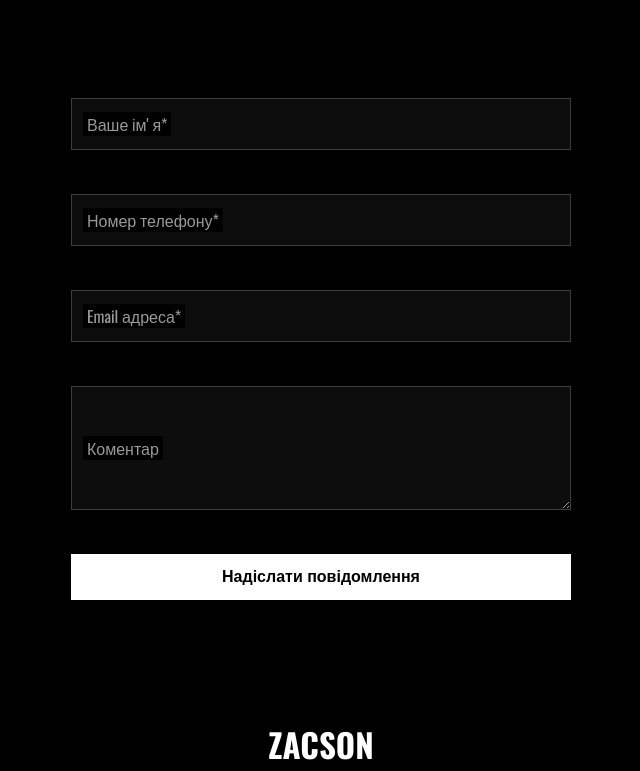
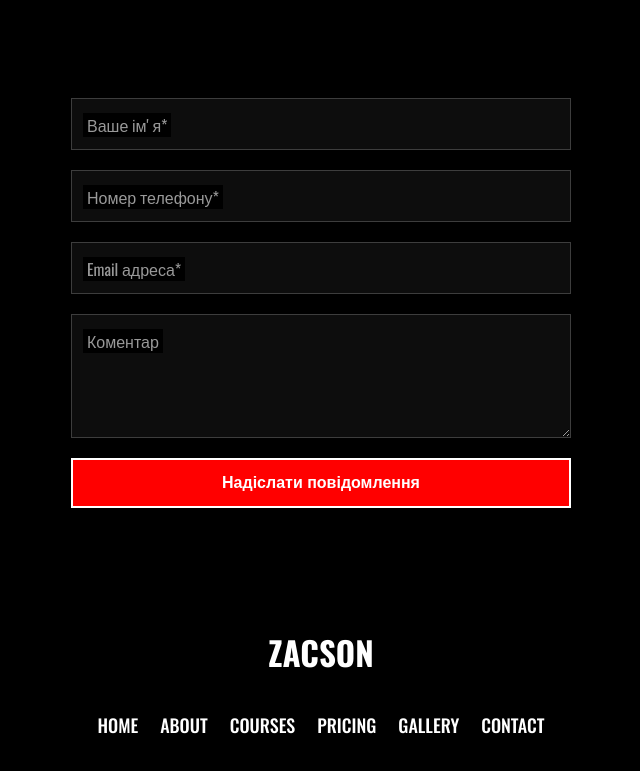
Before and after one commit to Ssovelich/Zacson-Website, a Next.js app: page /message in a window 1280 px wide. Shown: the part 452-1223 px from the top of the page, without its empty margins (319-959 px from the left). Built offline with nearby package versions, Linux system fonts and the light colour scheme.

Commit message:
fix styles form

```diff
--- a/src/components/MessageForm/MessageForm.module.css
+++ b/src/components/MessageForm/MessageForm.module.css
@@ -6,41 +6,33 @@
   margin: 0 auto;
   width: 100%;
 }
-
 .inputGroup {
   position: relative;
   display: flex;
   flex-direction: column;
-  margin-bottom: 24px;
 }
-
 .input {
   width: 100%;
   padding: 16px 12px;
   border: 1px solid rgba(255, 255, 255, 0.2);
   background-color: rgba(255, 255, 255, 0.05);
   color: white;
-
   font-size: 16px;
   outline: none;
   transition: border 0.2s, background-color 0.2s;
 }
-
 .textarea {
   resize: vertical;
   min-height: 120px;
 }
-
 .input:focus {
   border-color: rgba(255, 255, 255, 0.4);
   background-color: rgba(255, 255, 255, 0.08);
 }
-
 .label {
   position: absolute;
   left: 12px;
-  top: 50%;
-  transform: translateY(-50%);
+  top: 15px;
   color: rgba(255, 255, 255, 0.6);
   font-size: 16px;
   pointer-events: none;
@@ -48,37 +40,34 @@
   background: black;
   padding: 0 4px;
 }
-
 .filled + .label,
 .input:focus + .label {
-  top: -8px;
+  top: -17px;
   font-size: 12px;
   color: white;
 }
-
 .button {
-  background-color: white;
-  color: black;
+  background: #ff0000;
+  color: white;
   padding: 14px 24px;
-  border: none;
-   font-weight: bold;
+  border: 2px solid white;
+  font-weight: bold;
   font-size: 16px;
   cursor: pointer;
-  transition: background 0.3s;
+  transition: background 0.5s;
 }
-
+.button:hover {
+  background: rgba(255, 0, 0, 0.626);
+}
 .button:disabled {
   opacity: 0.6;
   cursor: not-allowed;
 }
-
 .errorInput {
   border-color: #f44336;
 }
-
 .errorMsg {
   color: #f44336;
   font-size: 13px;
-  margin-top: 6px;
   margin-left: 4px;
 }
```
